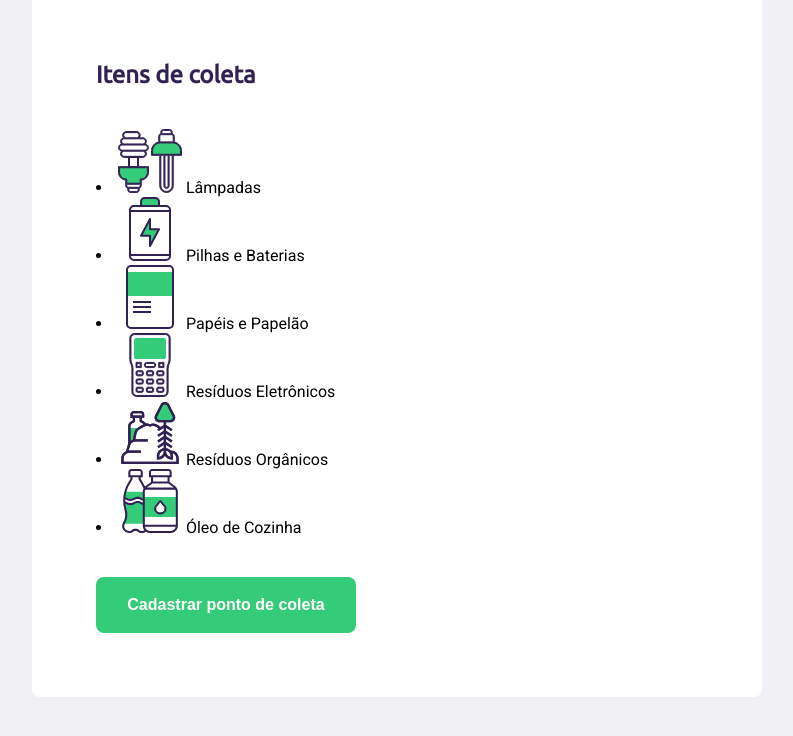
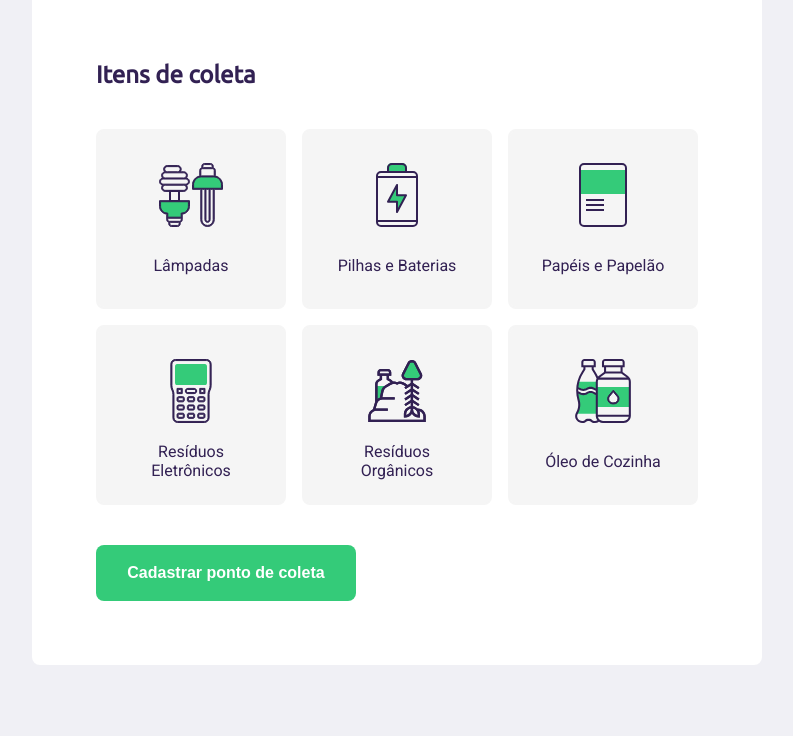
Before and after one commit to matheus-calixto-silva/ecoleta, a plain HTML site: page create-point.html in a window 1280 px wide. Shown: the part 698-1434 px from the top of the page, without its empty margins (243-1036 px from the left). Drawn offline with Linux system fonts and the light colour scheme; no server answers.

Commit message:
Update create-point.css

```diff
--- a/styles/create-point.css
+++ b/styles/create-point.css
@@ -119,3 +119,49 @@ form button{
 form button:hover{
   background-color: #2fb86e;
 }
+
+.items-grid{
+  display: grid;
+  grid-template-columns: 1fr 1fr 1fr;
+  gap: 16px
+}
+
+.items-grid li{
+  background-color: #f5f5f5;
+  list-style: none;
+
+  border: 2px solid #f5f5f5;
+  border-radius: 8px;
+  height: 180px;
+
+  padding: 32px 24px 16px;
+
+  display: flex;
+  flex-direction: column;
+  align-items: center;
+  justify-content: space-between;
+
+  text-align: center;
+
+  cursor: pointer;
+}
+
+.items-grid li span{
+  margin-top: 12px;
+  flex: 1;
+
+  display: flex;
+  align-items: center;
+
+  color: var(--title-color);
+}
+
+.items-grid li.selected{
+    background: #e1faec;
+    border: 2px solid #34cb79;
+}
+
+.items-grid li img,
+.items-grid li span{
+    pointer-events: none;
+}
```
